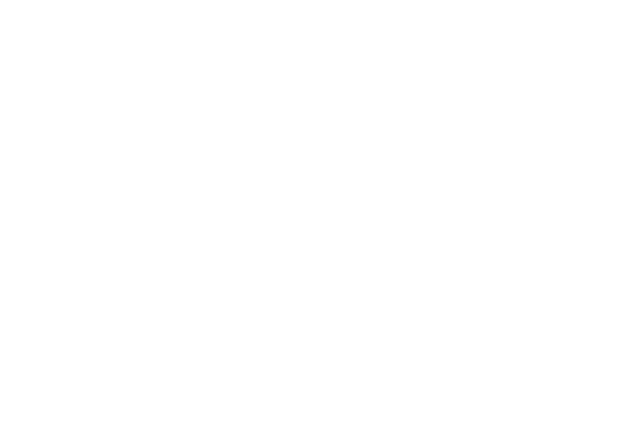
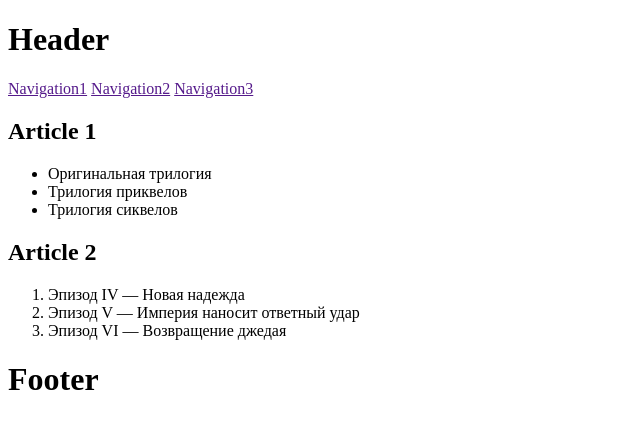
Before and after one commit to js-tasks-ru/htmlcss-20211125_alex-d, a website: page 02-dz0/01-semantic-mockup/solution.html in a window 1280 px wide. Shown: the whole page, without its empty margins (0-640 px from the left). Drawn offline with Linux system fonts and the light colour scheme.

Commit message:
addad markup

```diff
--- a/02-dz0/01-semantic-mockup/solution.html
+++ b/02-dz0/01-semantic-mockup/solution.html
@@ -1,4 +1,41 @@
 <!DOCTYPE html>
 <html lang="ru">
-    <!-- Ваше решение -->
+
+<head>
+    <link rel="stylesheet" type="text/css" href="solution.css">
+</head>
+
+<body>
+    <header>
+        <title>DZ2-semantic mockup</title>
+        <h1>Header</h1>
+        <nav>
+            <a href="">Navigation1</a>
+            <a href="">Navigation2</a>
+            <a href="">Navigation3</a>
+        </nav>
+    </header>
+    <main>
+        <article>
+            <h2>Article 1</h2>
+            <ul>
+                <li>Оригинальная трилогия</li>
+                <li>Трилогия приквелов</li>
+                <li>Трилогия сиквелов</li>
+            </ul>
+        </article>
+        <article>
+            <h2>Article 2</h2>
+            <ol>
+                <li>Эпизод IV — Новая надежда</li>
+                <li>Эпизод V — Империя наносит ответный удар</li>
+                <li>Эпизод VI — Возвращение джедая</li>
+            </ol>
+        </article>
+    </main>
+    <footer>
+        <h1>Footer</h1>
+    </footer>
+</body>
+
 </html>
```
